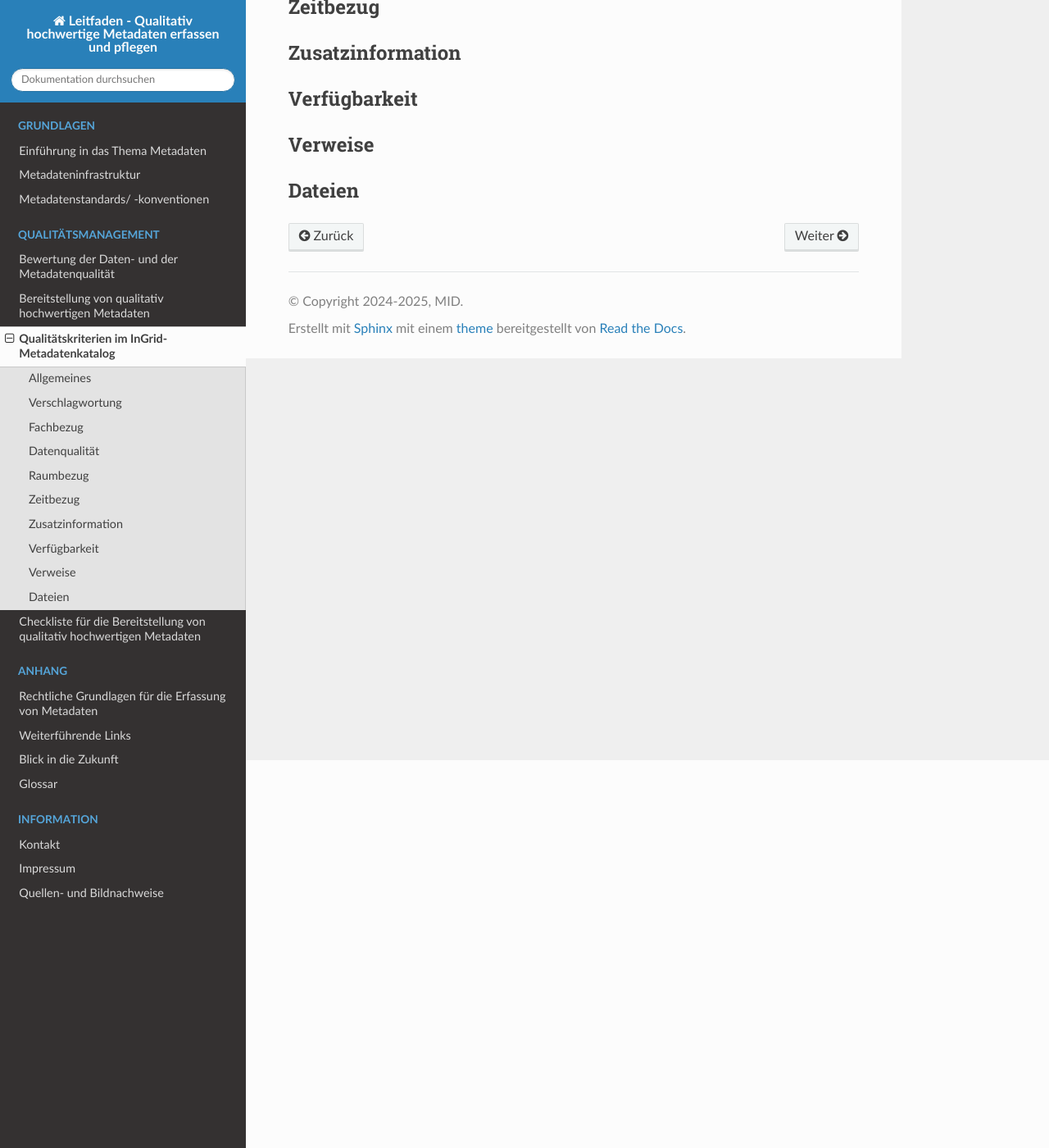
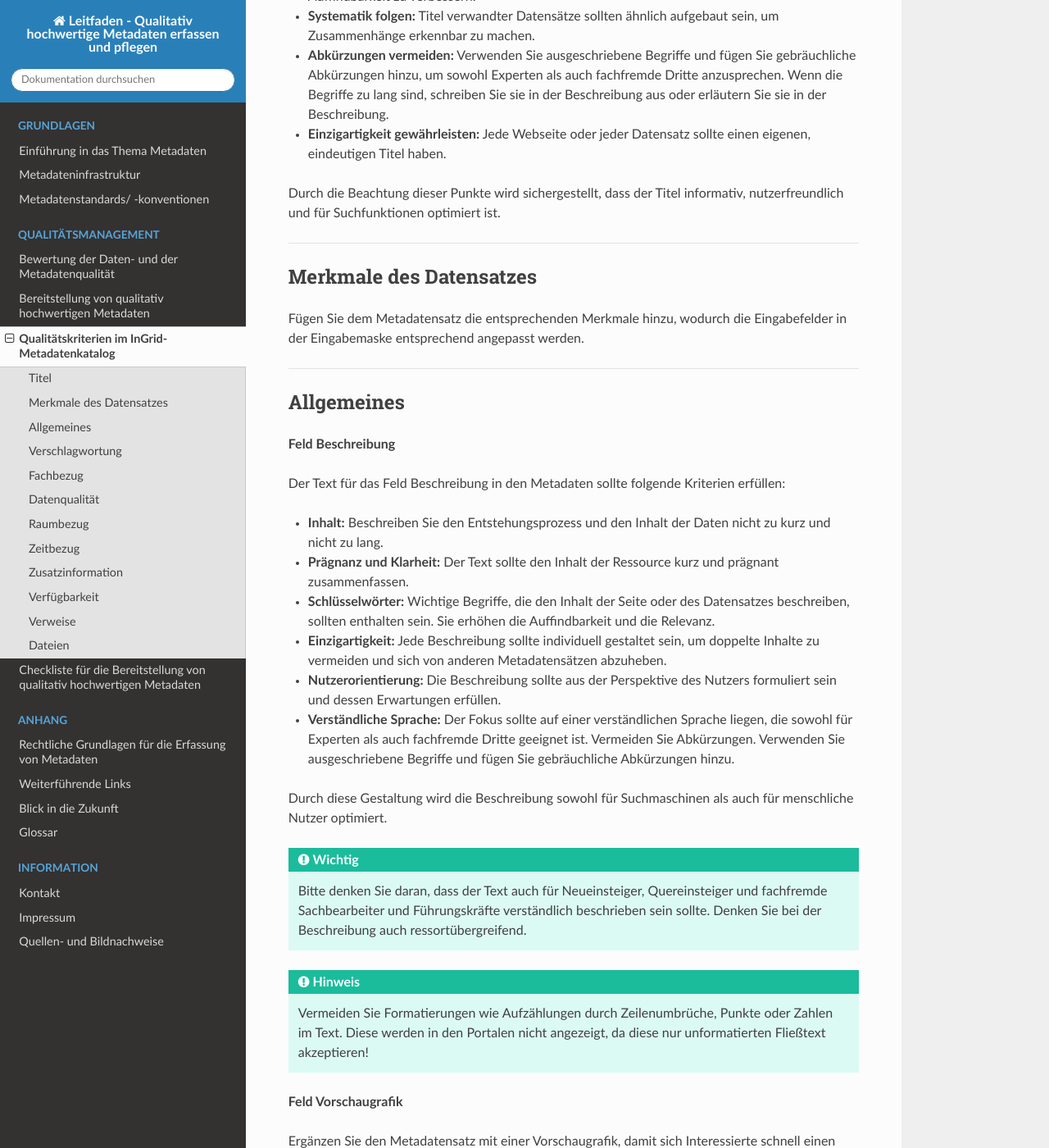
Before and after one commit to tomiwo/ingrid-mdk-st-high-quality-metadata, a Sphinx documentation site: the page built from docs/qualitaetsmanagement/metadatenschema-ige.rst, in a window 1280 px wide and 1400 px high, scrolled down 473 px. Shown: the whole window at 82% size. Built offline with Sphinx 7.4.7 and the Read the Docs theme 3.1.0, drawn with Linux system fonts in a browser that asks for light colours; some of the changed text lies outside the part shown.

Commit message:
Aktualisierung

```diff
--- a/docs/index.rst
+++ b/docs/index.rst
@@ -14,7 +14,7 @@ Qualitativ hochwertige Metadaten erfassen und pflegen - Hinweise für Metadatene
 | **Datenbanken:** Metadatenkatalog und kommunaler Metadatenkatalog Sachsen-Anhalt
 | **Metadatenprofile:** Metadatenkatalog und kommunaler Metadatenkatalog Sachsen-Anhalt
 
-| **Leitfaden-Version:** 3.0, 05.03.2025
+| **Leitfaden-Version:** 3.0, 07.03.2025
 | **Status:** in Erstellung - Beta Version
 
 
--- a/docs/qualitaetsmanagement/metadatenschema-ige.rst
+++ b/docs/qualitaetsmanagement/metadatenschema-ige.rst
@@ -5,14 +5,79 @@ Qualitätskriterien im InGrid-Metadatenkatalog
 
 ---------------------------------------------------------------------------------------------------
 
+Titel
+-----
+
+Der Titel für Metadaten sollte folgendermaßen gestaltet sein:
+
+- **Aussagekräftig und prägnant:** Der Titel sollte den Inhalt des Datensatzes mit wenigen Worten treffend beschreiben und nicht länger als etwa 10 Wörter oder 60-70 Zeichen sein.
+- **Eindeutig identifizierbar:** Der Titel sollte den Datensatz klar von anderen unterscheiden und spezifische Informationen enthalten.
+- **Relevante Informationen einschließen:** Geltungsbereich (z.B. Bundesland; Stadt, Gemeinde) und Zeitbezug sollten, wenn sinnvoll, im Titel enthalten sein.
+- **Suchbegriffe berücksichtigen:** Wichtige Suchbegriffe sollten im Titel enthalten sein, um die Auffindbarkeit zu verbessern.
+- **Systematik folgen:** Titel verwandter Datensätze sollten ähnlich aufgebaut sein, um Zusammenhänge erkennbar zu machen.
+- **Abkürzungen vermeiden:** Verwenden Sie ausgeschriebene Begriffe und fügen Sie gebräuchliche Abkürzungen hinzu, um sowohl Experten als auch fachfremde Dritte anzusprechen. Wenn die Begriffe zu lang sind, schreiben Sie sie in der Beschreibung aus oder erläutern Sie sie in der Beschreibung.
+- **Einzigartigkeit gewährleisten:** Jede Webseite oder jeder Datensatz sollte einen eigenen, eindeutigen Titel haben.
+Durch die Beachtung dieser Punkte wird sichergestellt, dass der Titel informativ, nutzerfreundlich und für Suchfunktionen optimiert ist.
+
+
+------------------------------------------------------------------------------------------------------
+
+Merkmale des Datensatzes
+------------------------
+
+Fügen Sie dem Metadatensatz die entsprechenden Merkmale hinzu, wodurch die Eingabefelder in der Eingabemaske entsprechend angepasst werden.
+
+
+------------------------------------------------------------------------------------------------------
 
 Allgemeines
-------------
+-----------
 
+**Feld Beschreibung**
+
+Der Text für das Feld Beschreibung in den Metadaten sollte folgende Kriterien erfüllen:
+
+- **Inhalt:** Beschreiben Sie den Entstehungsprozess und den Inhalt der Daten nicht zu kurz und nicht zu lang.
+- **Prägnanz und Klarheit:** Der Text sollte den Inhalt der Ressource kurz und prägnant zusammenfassen.
+- **Schlüsselwörter:** Wichtige Begriffe, die den Inhalt der Seite oder des Datensatzes beschreiben, sollten enthalten sein. Sie erhöhen die Auffindbarkeit und die Relevanz.
+- **Einzigartigkeit:** Jede Beschreibung sollte individuell gestaltet sein, um doppelte Inhalte zu vermeiden und sich von anderen Metadatensätzen abzuheben.
+- **Nutzerorientierung:** Die Beschreibung sollte aus der Perspektive des Nutzers formuliert sein und dessen Erwartungen erfüllen.
+- **Verständliche Sprache:**  Der Fokus sollte auf einer verständlichen Sprache liegen, die sowohl für Experten als auch fachfremde Dritte geeignet ist. Vermeiden Sie Abkürzungen. Verwenden Sie ausgeschriebene Begriffe und fügen Sie gebräuchliche Abkürzungen hinzu.
+
+Durch diese Gestaltung wird die Beschreibung sowohl für Suchmaschinen als auch für menschliche Nutzer optimiert.
+
+.. important:: Bitte denken Sie daran, dass der Text auch für Neueinsteiger, Quereinsteiger und fachfremde Sachbearbeiter und Führungskräfte verständlich beschrieben sein sollte. Denken Sie bei der Beschreibung auch ressortübergreifend.
+
+.. hint:: Vermeiden Sie Formatierungen wie Aufzählungen durch Zeilenumbrüche, Punkte oder Zahlen im Text. Diese werden in den Portalen nicht angezeigt, da diese nur unformatierten Fließtext akzeptieren!
+
+
+**Feld Vorschaugrafik**
+
+Ergänzen Sie den Metadatensatz mit einer Vorschaugrafik, damit sich Interessierte schnell einen Überblick über die beschriebenen Daten verschaffen können. Ergänzen Sie die Vorschaugrafik mit einer Beschreibung, dies ist zwingend erforderlich, um die geforderte Barrierefreiheit zu gewährleisten. Beschreiben Sie, was in der Vorschaugrafik dargestellt ist.
+
+
+**Feld Adressen**
+Mindestens zwei Adressangaben müssen im Metadatensatz enthalten sein.
+
+1. die Auskunft gebende Stelle für die Daten (Ansprechpartner)
+2. die Auskunft gebende Stelle zur Metadatenbeschreibung (Ansprechpartner MD)
+
+Weitere Adressangaben können in die Metadaten eingefügt werden. Verwenden Sie möglichst keine persönlichen Daten, sondern geben Sie den Fachbereich an, um sicherzustellen, dass ein Vertreter Auskunft geben kann. Verwenden Sie für die Angabe der E-Mail-Adresse Funktionspostfächer.
+
+.. hint:: Der Editor bietet die Möglichkeit, bei Personenadressen die Checkbox „für Anzeige Daten der übergeordneten Organisation verwenden“ zu aktivieren, wodurch der über der Personenadresse liegende Datensatz veröffentlicht wird.
+
+
+---------------------------------------------------------------------------------------------------
 
 Verschlagwortung
 -----------------
 
+Wählen Sie aus den Feldern die passenden Schlagwörter zur Beschreibung der Daten aus oder nutzen Sie die Schlagwortanalyse, die die Schlagwörter automatisch den einzelnen Eingabefeldern zuordnet. Schlagwörter, die nicht in den Auswahllisten oder Thesauri enthalten sind, können durch die Eingabe von freien Schlagwörtern ergänzt werden. Achten Sie bei der Vergabe der Schlagwörter darauf, dass Sie treffende Schlagwörter verwenden.
+
+.. hint:: Versuchen Sie nicht, möglichst viele Schlagwörter zu vergeben, um die Auffindbarkeit des Datensatzes zu erhöhen; dies erschwert die Suche nach konkreten Daten.
+
+
+---------------------------------------------------------------------------------------------------
 
 Fachbezug
 ---------
```
